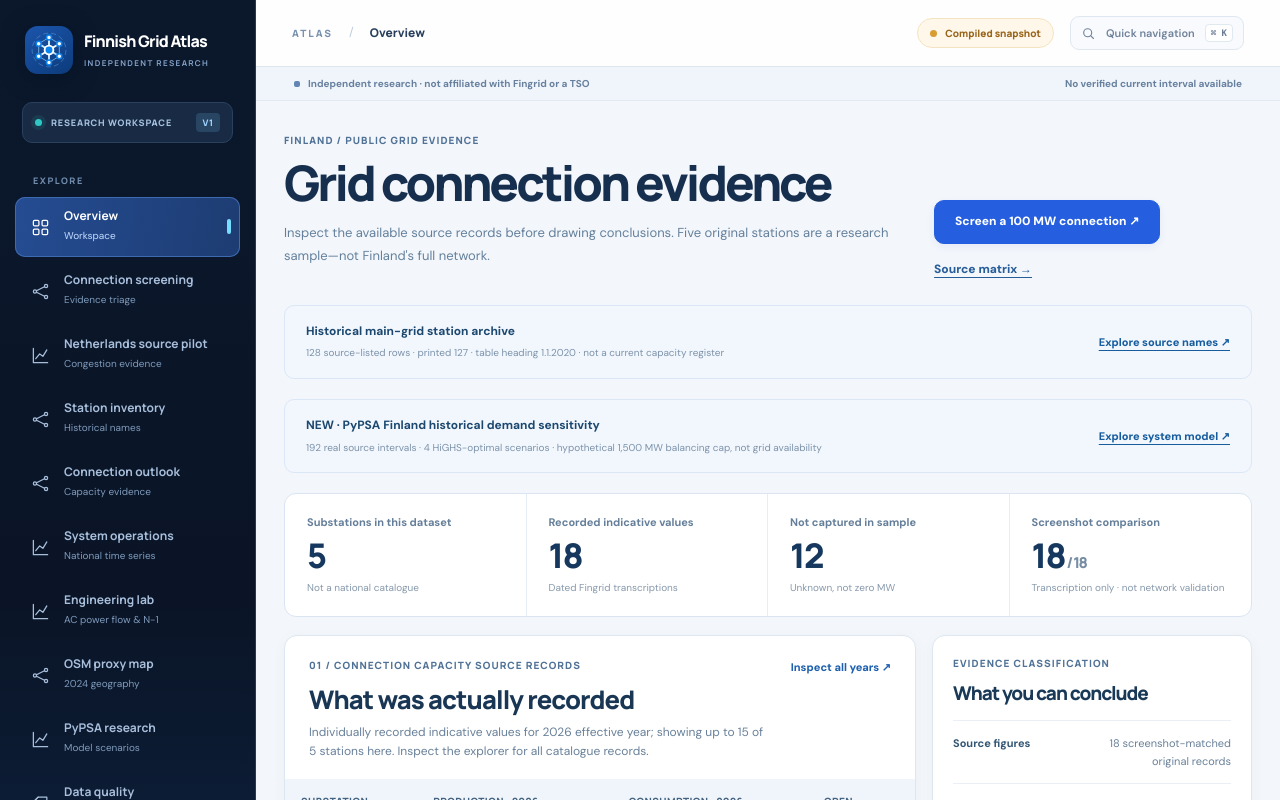
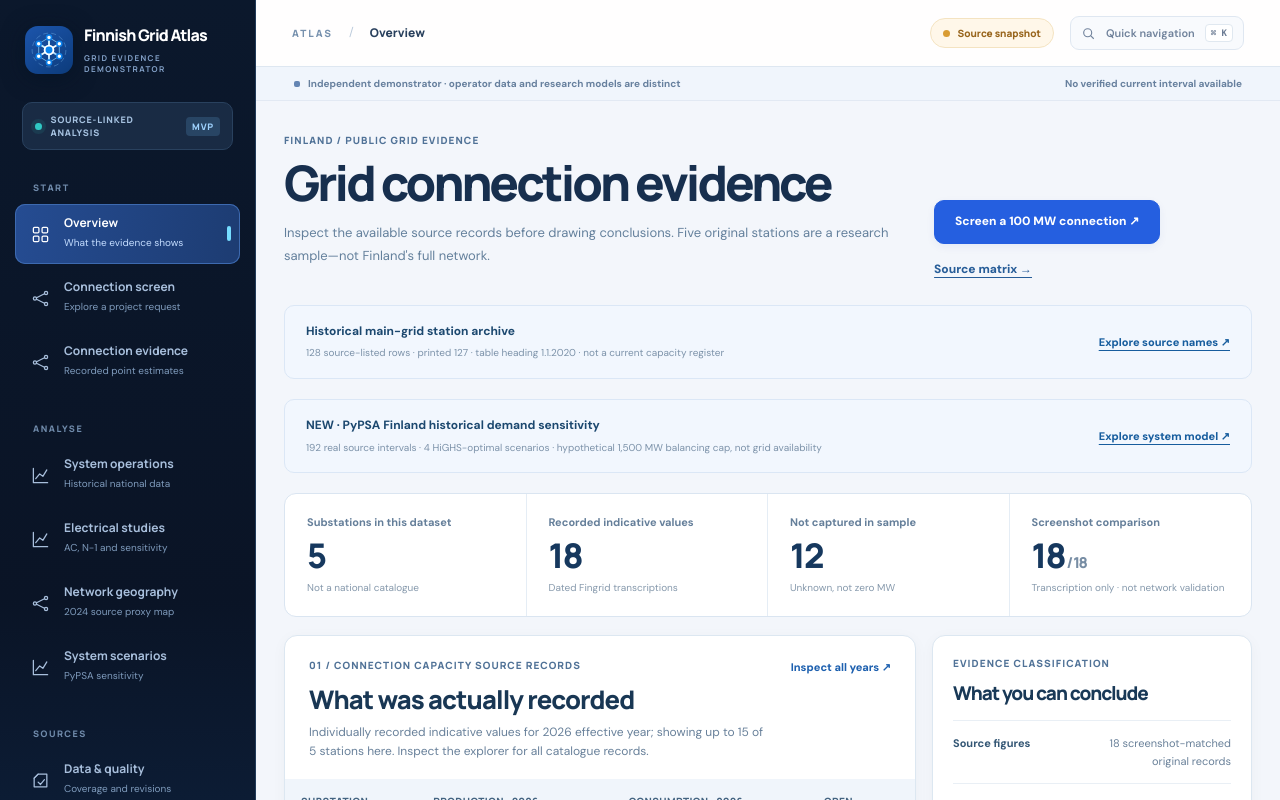
Before and after one commit to abhijith-sivaprasadan/finnish-grid-connection-evidence, a Next.js app in the folder website/: page / in a window 1280 px wide. Shown: the top 800 px of the page. Built offline with nearby package versions, Linux system fonts and the light colour scheme.

Commit message:
Recruiter-facing information architecture: decision-first sections, shorter labels and independently scrolling sidebar

```diff
--- a/website/src/components/dashboard-shell.tsx
+++ b/website/src/components/dashboard-shell.tsx
@@ -6,19 +6,19 @@ import { GridMark } from "@/components/grid-mark";
 
 type Status = {mode:"neon"|"compiled_snapshot"|"unavailable"; latest:string|null; ageHours:number|null};
 const nav = [
-  {href:"/",label:"Overview",hint:"Workspace",icon:"overview",group:"EXPLORE"},
-  {href:"/screening",label:"Connection screening",hint:"Evidence triage",icon:"nodes",group:"EXPLORE"},
-  {href:"/netherlands",label:"Netherlands source pilot",hint:"Congestion evidence",icon:"chart",group:"EXPLORE"},
-  {href:"/stations",label:"Station inventory",hint:"Historical names",icon:"nodes",group:"EXPLORE"},
-  {href:"/connections",label:"Connection outlook",hint:"Capacity evidence",icon:"nodes",group:"EXPLORE"},
-  {href:"/operations",label:"System operations",hint:"National time series",icon:"chart",group:"EXPLORE"},
-  {href:"/engineering",label:"Engineering lab",hint:"AC power flow & N−1",icon:"chart",group:"EXPLORE"},
-  {href:"/network-map",label:"OSM proxy map",hint:"2024 geography",icon:"nodes",group:"EXPLORE"},
-  {href:"/analysis",label:"PyPSA research",hint:"Model scenarios",icon:"chart",group:"EXPLORE"},
-  {href:"/quality",label:"Data quality",hint:"Audit & coverage",icon:"check",group:"EXPLORE"},
-  {href:"/case-study",label:"Portfolio case study",hint:"Grid analyst demo",icon:"book",group:"REFERENCE"},
-  {href:"/method",label:"Methodology",hint:"Evidence limits",icon:"book",group:"REFERENCE"},
-  {href:"/api",label:"Developer API",hint:"Read-only endpoints",icon:"code",group:"REFERENCE"}
+  {href:"/",label:"Overview",hint:"What the evidence shows",icon:"overview",group:"START"},
+  {href:"/screening",label:"Connection screen",hint:"Explore a project request",icon:"nodes",group:"START"},
+  {href:"/connections",label:"Connection evidence",hint:"Recorded point estimates",icon:"nodes",group:"START"},
+  {href:"/operations",label:"System operations",hint:"Historical national data",icon:"chart",group:"ANALYSE"},
+  {href:"/engineering",label:"Electrical studies",hint:"AC, N−1 and sensitivity",icon:"chart",group:"ANALYSE"},
+  {href:"/network-map",label:"Network geography",hint:"2024 source proxy map",icon:"nodes",group:"ANALYSE"},
+  {href:"/analysis",label:"System scenarios",hint:"PyPSA sensitivity",icon:"chart",group:"ANALYSE"},
+  {href:"/quality",label:"Data & quality",hint:"Coverage and revisions",icon:"check",group:"SOURCES"},
+  {href:"/netherlands",label:"Netherlands pilot",hint:"Official congestion sources",icon:"chart",group:"SOURCES"},
+  {href:"/stations",label:"Station archive",hint:"Historical inventory",icon:"nodes",group:"SOURCES"},
+  {href:"/case-study",label:"Project walkthrough",hint:"Decisions and limitations",icon:"book",group:"ABOUT"},
+  {href:"/method",label:"Methods & sources",hint:"Evidence definitions",icon:"book",group:"ABOUT"},
+  {href:"/api",label:"Data API",hint:"Read-only endpoints",icon:"code",group:"ABOUT"}
 ] as const;
 type IconName=typeof nav[number]["icon"];
 function NavIcon({name}:{name:IconName}){
@@ -35,7 +35,7 @@ function NavIcon({name}:{name:IconName}){
 function Navigation({close}:{close?:()=>void}){
  const path=usePathname();
  return <nav className="shell-nav" aria-label="Main sections">
-  {(["EXPLORE","REFERENCE"] as const).map(group=><div className="shell-nav-group" key={group}>
+  {(["START","ANALYSE","SOURCES","ABOUT"] as const).map(group=><div className="shell-nav-group" key={group}>
     <p className="shell-group-label">{group}</p>
     {nav.filter(item=>item.group===group).map(item=><Link key={item.href} href={item.href}
        aria-current={path===item.href?"page":undefined}
@@ -73,10 +73,10 @@ export function DashboardShell({children,status}:{children:React.ReactNode;statu
   <aside className="shell-sidebar" aria-label="Workspace navigation">
     <Link className="shell-brand" href="/" aria-label="Finnish Grid Atlas overview">
       <span className="shell-brand-icon"><GridMark size={42}/></span>
-      <span><strong>Finnish Grid Atlas</strong><small>INDEPENDENT RESEARCH</small></span>
+      <span><strong>Finnish Grid Atlas</strong><small>GRID EVIDENCE DEMONSTRATOR</small></span>
     </Link>
-    <div className="shell-workspace"><span className="shell-workspace-dot"/><span>RESEARCH WORKSPACE</span><span className="shell-workspace-version">V1</span></div>
-    <Navigation/>
+    <div className="shell-workspace"><span className="shell-workspace-dot"/><span>SOURCE-LINKED ANALYSIS</span><span className="shell-workspace-version">MVP</span></div>
+    <div className="shell-nav-viewport" tabIndex={0} aria-label="Scroll through dashboard pages"><Navigation/></div>
     <div className="shell-sidebar-bottom">
       <div className="shell-source-note"><span className="shell-source-indicator"/> <strong>Source integrity first</strong>
         <p>Published estimates are not connection rights. National measurements are historical.</p>
@@ -87,18 +87,18 @@ export function DashboardShell({children,status}:{children:React.ReactNode;statu
   </aside>
   {menu&&<button className="shell-mobile-backdrop" type="button" aria-label="Close menu" onClick={()=>setMenu(false)}/>}
   {menu&&<aside id="mobile-atlas-nav" className="shell-mobile-sidebar open" aria-label="Mobile workspace navigation">
-    <div className="shell-mobile-header"><span>EXPLORE ATLAS</span><button type="button" onClick={()=>setMenu(false)} aria-label="Close navigation">×</button></div><Navigation close={()=>setMenu(false)}/>
+    <div className="shell-mobile-header"><span>SECTIONS</span><button type="button" onClick={()=>setMenu(false)} aria-label="Close navigation">×</button></div><div className="shell-nav-viewport" tabIndex={0} aria-label="Scroll through mobile pages"><Navigation close={()=>setMenu(false)}/></div>
   </aside>}
   <div className="shell-main">
     <header className="shell-topbar">
       <div className="shell-topbar-left">
         <button className="shell-menu-button" type="button" aria-label="Open navigation" aria-controls="mobile-atlas-nav" aria-expanded={menu} onClick={()=>setMenu(true)}>☰</button>
         <span className="shell-breadcrumb-root">ATLAS</span><span className="shell-breadcrumb-slash">/</span>
-        <strong>{current?.label??"Research workspace"}</strong>
+        <strong>{current?.label??"Overview"}</strong>
       </div>
       <div className="shell-topbar-actions">
         <span className={"shell-db-status"+(connected?" connected":" degraded")}>
-          <span className="shell-status-light"/>{connected?"Neon · connected":status.mode==="compiled_snapshot"?"Compiled snapshot":"Source unavailable"}
+          <span className="shell-status-light"/>{connected?"Historical data · connected":status.mode==="compiled_snapshot"?"Source snapshot":"Data unavailable"}
         </span>
         <button className="shell-command-button" type="button" onClick={()=>setPalette(true)} aria-label="Search pages, keyboard shortcut Control K">
           <svg viewBox="0 0 24 24" fill="none" stroke="currentColor" strokeWidth="1.8" aria-hidden="true"><circle cx="10.7" cy="10.7" r="6.4"/><path d="m15.4 15.4 5 5"/></svg>
@@ -106,20 +106,20 @@ export function DashboardShell({children,status}:{children:React.ReactNode;statu
         </button>
       </div>
     </header>
-    <div className="shell-ribbon"><span><span className="ribbon-square"/> Independent research · not affiliated with Fingrid or a TSO</span>
+    <div className="shell-ribbon"><span><span className="ribbon-square"/> Independent demonstrator · operator data and research models are distinct</span>
       <span>{status.latest ? "Latest historical interval · "+status.latest.slice(0,10)+" UTC"+(ageLabel?" · "+ageLabel:"") : "No verified current interval available"}</span>
     </div>
     <main id="main" className="shell-page">{children}</main>
-    <footer className="shell-footer"><span>Finnish Grid Atlas · Independent source-linked analysis</span><span>Indicative ≠ available connection capacity <span aria-hidden="true">·</span> <Link href="/method">Limitations</Link></span></footer>
+    <footer className="shell-footer"><span>Finnish Grid Atlas · Source-linked evidence demo</span><span>Indicative ≠ available connection capacity <span aria-hidden="true">·</span> <Link href="/method">Limitations</Link></span></footer>
   </div>
   {palette&&<div className="command-layer" role="presentation" onMouseDown={event=>{if(event.target===event.currentTarget){setPalette(false);setSearch("");}}}>
     <div role="dialog" aria-modal="true" aria-label="Search workspace" className="command-dialog">
       <div className="command-field"><svg viewBox="0 0 24 24" stroke="currentColor" fill="none" strokeWidth="1.8" aria-hidden="true"><circle cx="10" cy="10" r="6"/><path d="m15 15 5 5"/></svg>
-        <input ref={inputRef} value={search} onChange={event=>setSearch(event.target.value)} placeholder="Find a workbench, source, or page…" aria-label="Search pages"
+        <input ref={inputRef} value={search} onChange={event=>setSearch(event.target.value)} placeholder="Find a page, source or analysis…" aria-label="Search pages"
          onKeyDown={event=>{if(event.key==="Enter"&&matches[0])go(matches[0].href);}}/>
         <button type="button" onClick={()=>{setPalette(false);setSearch("");}}>Esc</button>
       </div>
-      <p className="command-caption">PAGES AND WORKBENCHES</p>
+      <p className="command-caption">PAGES</p>
       <div className="command-results">{matches.length?matches.map(item=><button type="button" key={item.href} onClick={()=>go(item.href)}>
           <NavIcon name={item.icon}/><span><strong>{item.label}</strong><small>{item.hint}</small></span><span aria-hidden="true">↗</span>
         </button>):<p>No matching workspace pages.</p>}</div>
```
